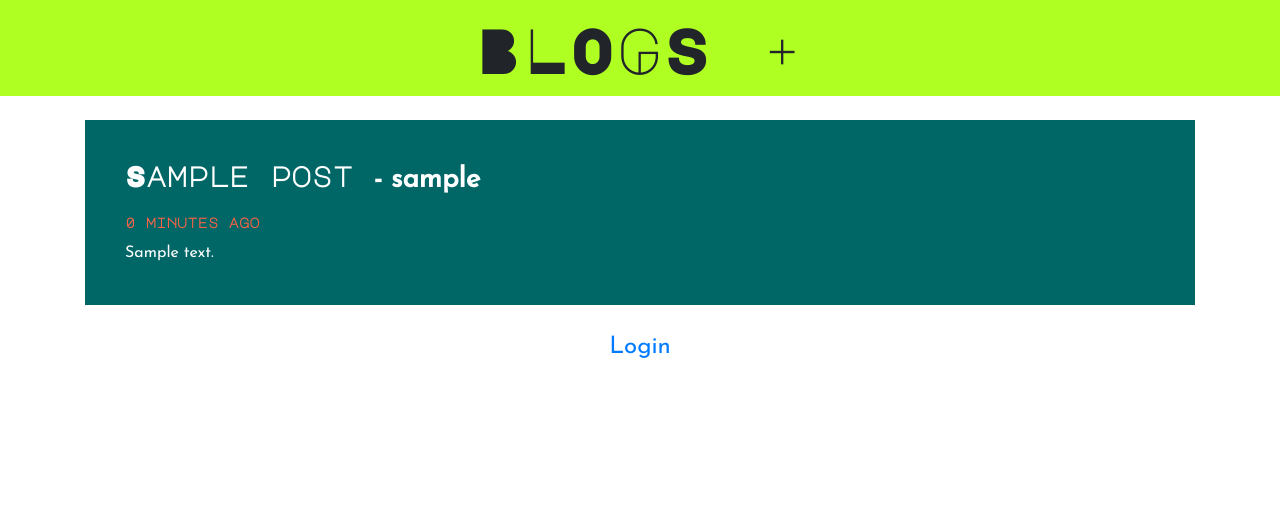
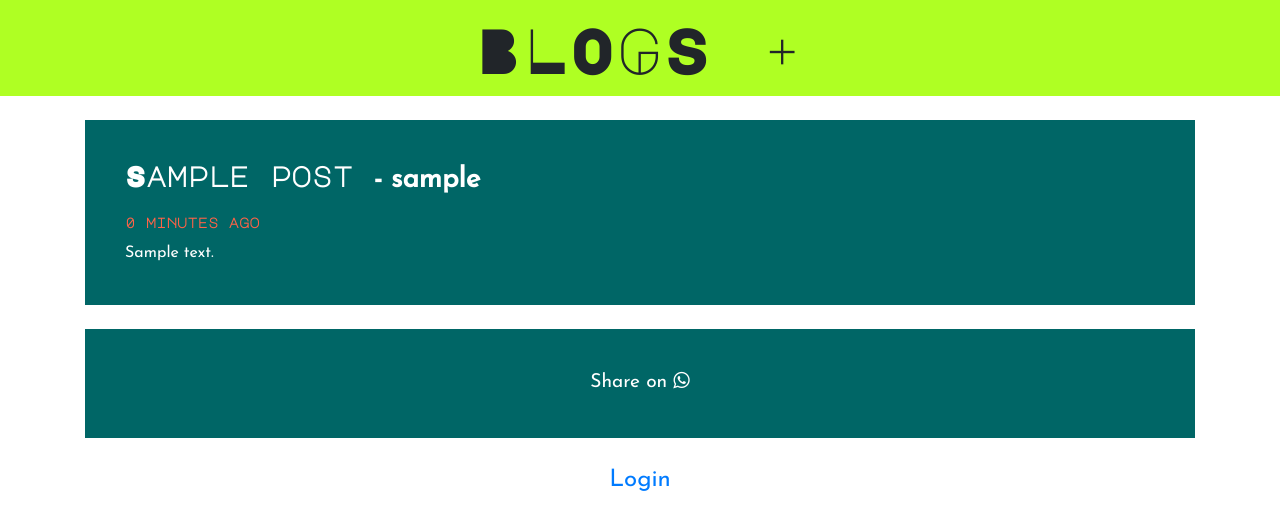
Before and after one commit to vishwakarmad1999/my-blog, a Django app: page /blog/1/ in a window 1280 px wide. Shown: the top 530 px of the page. Run offline with Django 3.2, Linux system fonts and the light colour scheme; tables that the repository leaves empty hold one stand-in row (values such as "Sample post"); some libraries are stand-ins or nearby versions.

Commit message:
Share with whatsapp added

```diff
--- a/blog/views.py
+++ b/blog/views.py
@@ -1,4 +1,5 @@
 from django.contrib import messages
+from urllib.parse import quote_plus
 from django.shortcuts import render, redirect
 from django.http import Http404
 from django.views.generic import (
@@ -50,6 +51,13 @@ class PostDetail(DetailView):
 	template_name = "blog/post_detail.html"
 	queryset = Post.objects.all()
 
+	def get_context_data(self, *args, **kwargs):
+		context = super(PostDetail, self).get_context_data(*args, **kwargs)
+
+		context['share_content'] = quote_plus(self.object.text)
+
+		return context
+
 
 class PostCreate(LoginRequiredMixin, CreateView):
 	template_name = 'blog/post_create.html'
--- a/templates/blog/post_detail.html
+++ b/templates/blog/post_detail.html
@@ -22,4 +22,7 @@
 	<a href="{% url 'blog:delete' pk=object.pk %}" class="btn btn-danger">Delete</a>
 </div><br>
 {% endif %}
+<div class="post post-text" align="center">
+	<a href="whatsapp://send?text={{ share_content }}" style="color: inherit; text-decoration: none; font-size: 120%;">Share on <span class="fa fa-whatsapp"></span></a>
+</div><br>
 {% endblock %}
```
